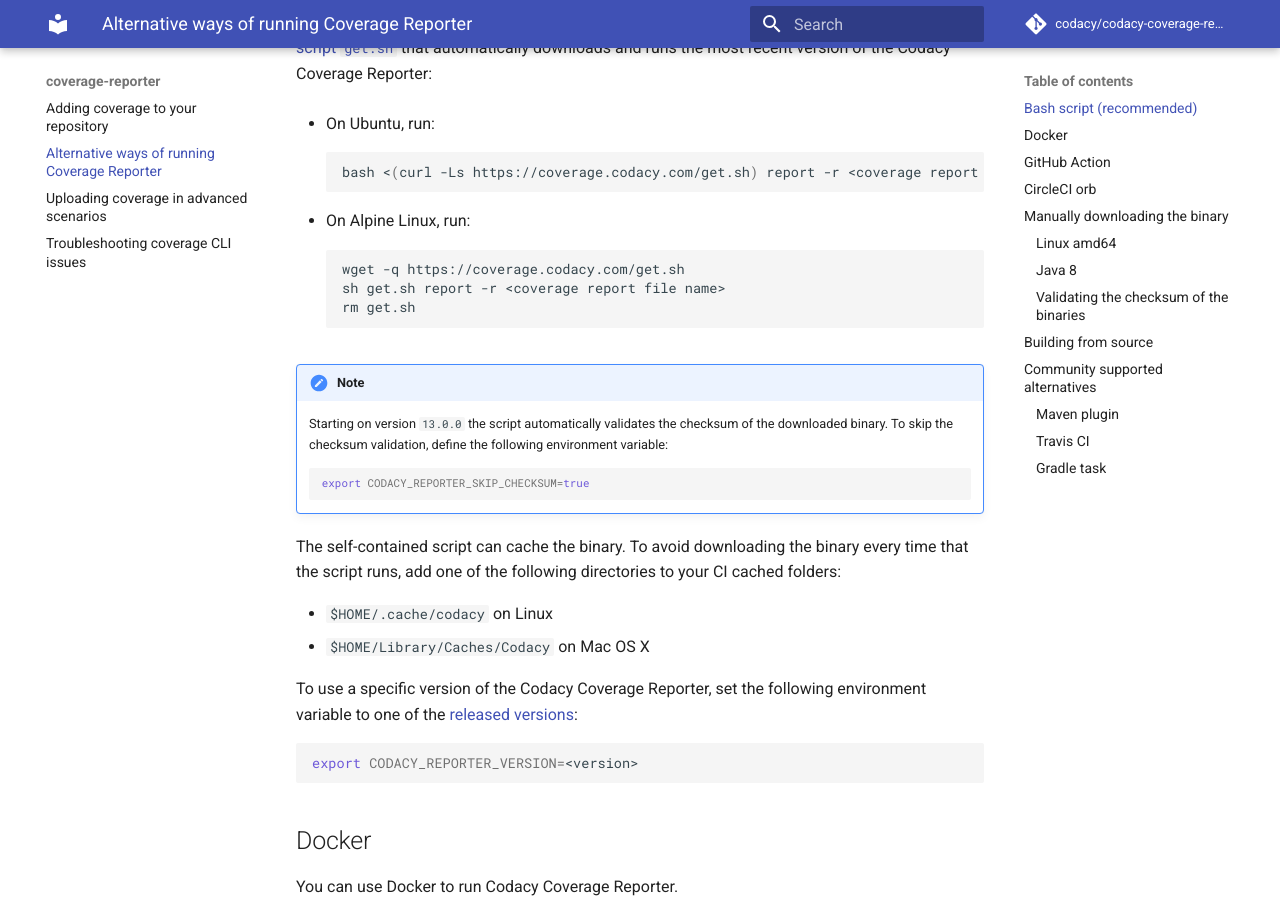
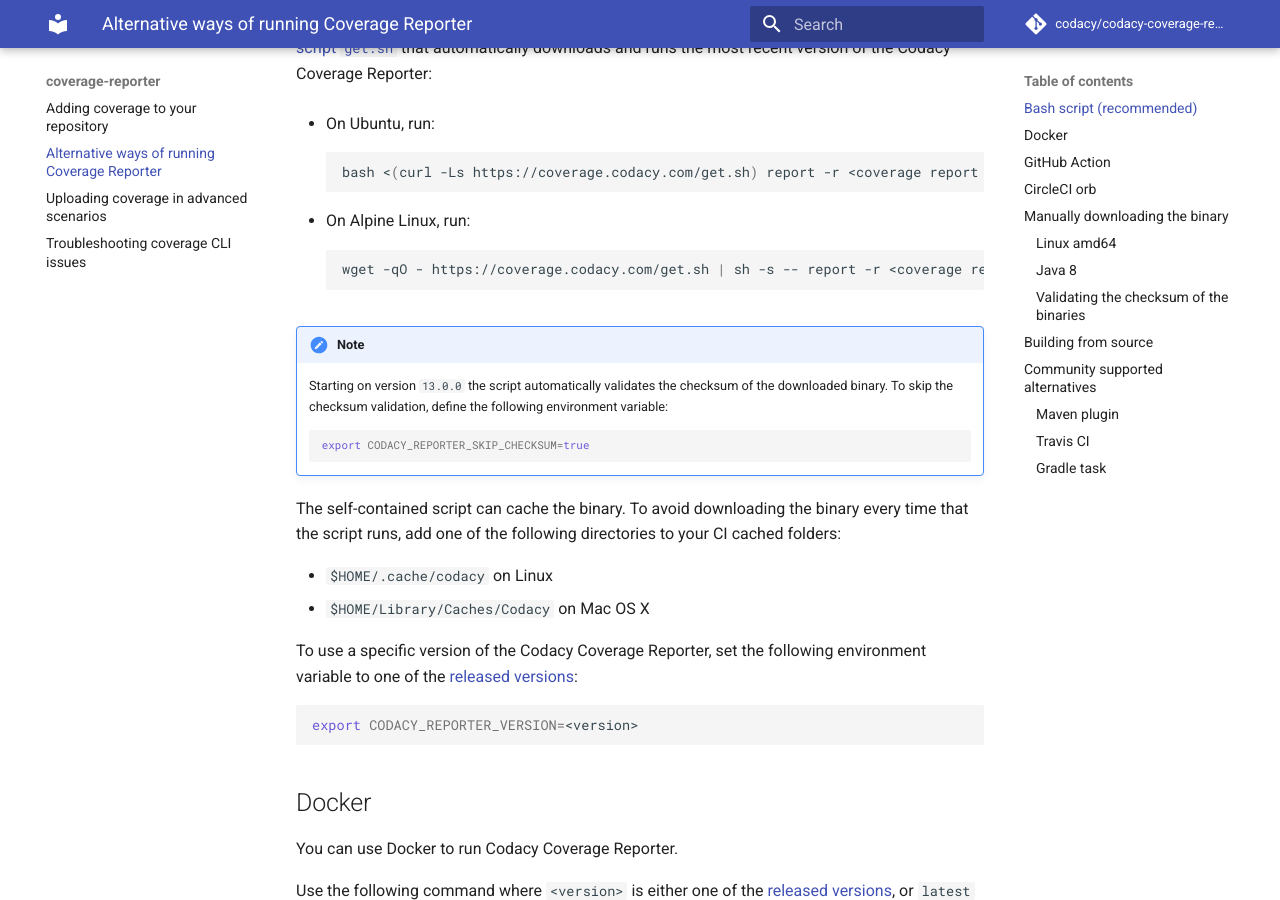
Before and after one commit to codacy/codacy-coverage-reporter, an MkDocs documentation site: the page built from docs/alternative-ways-of-running-coverage-reporter.md, in a window 1280 px wide and 900 px high, scrolled down 312 px. Built offline with MkDocs 1.6.1 and Material for MkDocs 9.7.7, drawn with Linux system fonts in a browser that asks for light colours; comment, search, counter and statistics services are not loaded.

Commit message:
Update alternative-ways-of-running-coverage-reporter.md

````diff
--- a/docs/alternative-ways-of-running-coverage-reporter.md
+++ b/docs/alternative-ways-of-running-coverage-reporter.md
@@ -19,9 +19,7 @@
 -   On Alpine Linux, run:
 
     ```sh
-    wget -q https://coverage.codacy.com/get.sh
-    sh get.sh report -r <coverage report file name>
-    rm get.sh
+    wget -qO - https://coverage.codacy.com/get.sh | sh -s -- report -r <coverage report file name>
     ```
 
 !!! note
````
